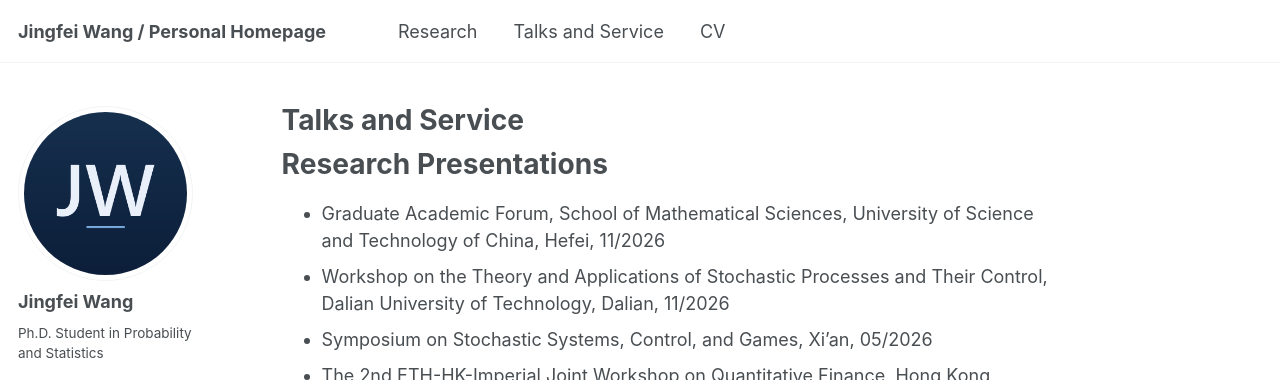
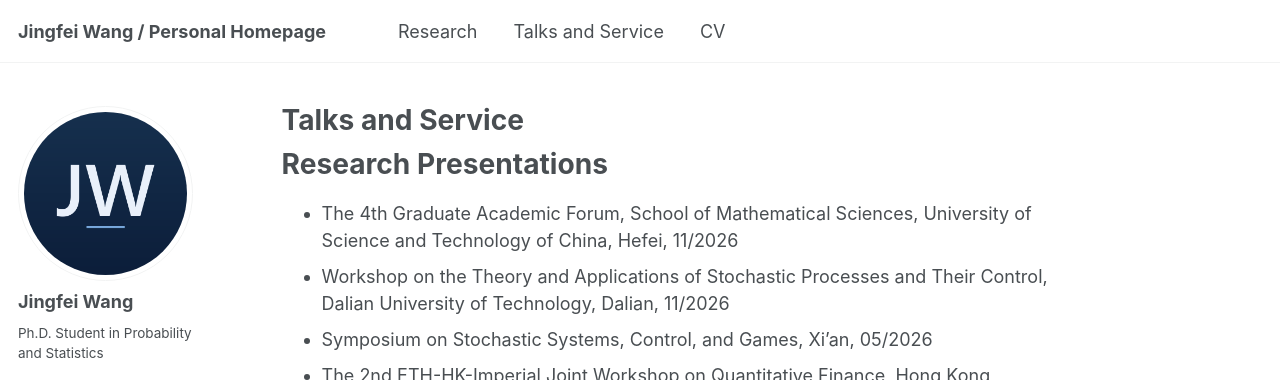
Before and after one commit to Jingfei0165/Jingfei0165.github.io, a plain HTML site: page talks/index.html in a window 1280 px wide. Shown: the top 380 px of the page. Drawn offline with nearby package versions, Linux system fonts and the light colour scheme; files whose address does not match are found by name.

Commit message:
Rename forum to The 4th Graduate Academic Forum

```diff
--- a/talks/index.html
+++ b/talks/index.html
@@ -91,7 +91,7 @@
 
 <h1 id="research-presentations">Research Presentations</h1>
 <ul>
-<li>Graduate Academic Forum, School of Mathematical Sciences, University of Science and Technology of China, Hefei, 11/2026</li>
+<li>The 4th Graduate Academic Forum, School of Mathematical Sciences, University of Science and Technology of China, Hefei, 11/2026</li>
 <li>Workshop on the Theory and Applications of Stochastic Processes and Their Control, Dalian University of Technology, Dalian, 11/2026</li>
 <li>Symposium on Stochastic Systems, Control, and Games, Xi&rsquo;an, 05/2026</li>
 <li>The 2nd ETH-HK-Imperial Joint Workshop on Quantitative Finance, Hong Kong, 04/2025</li>
```
Also changed, not shown: 1 other file.
